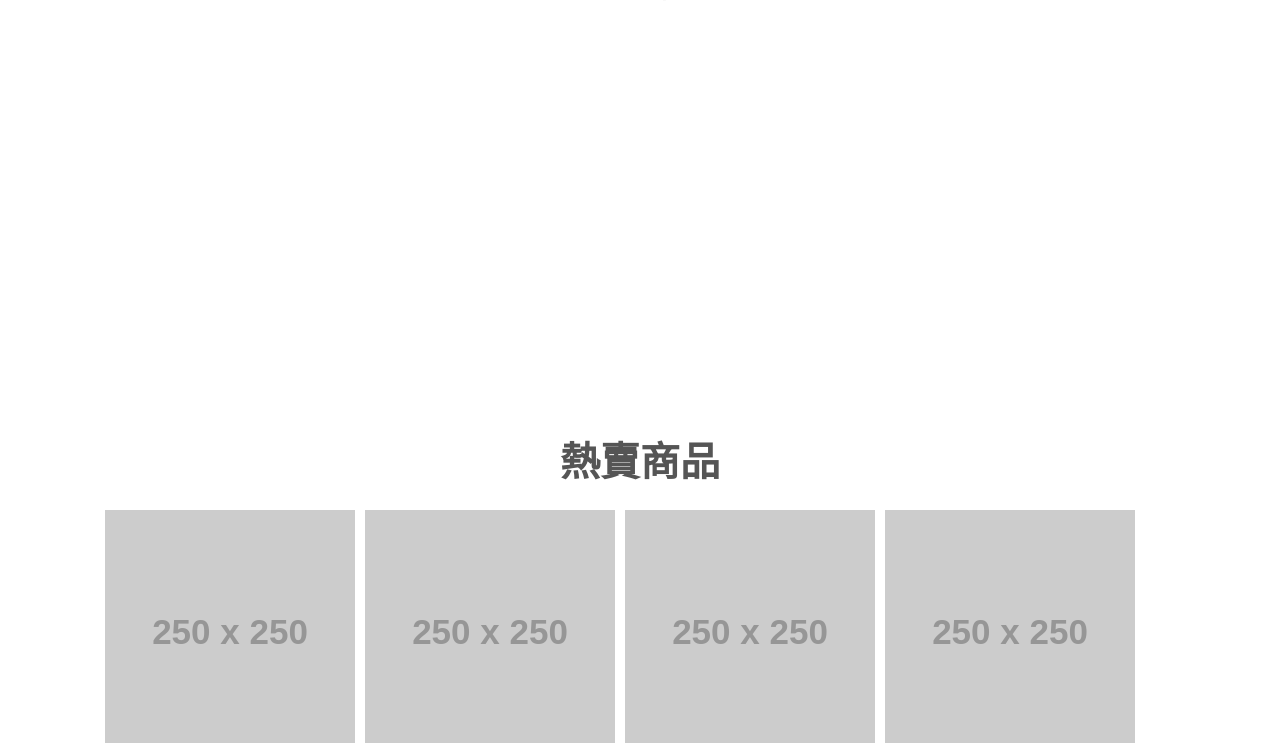
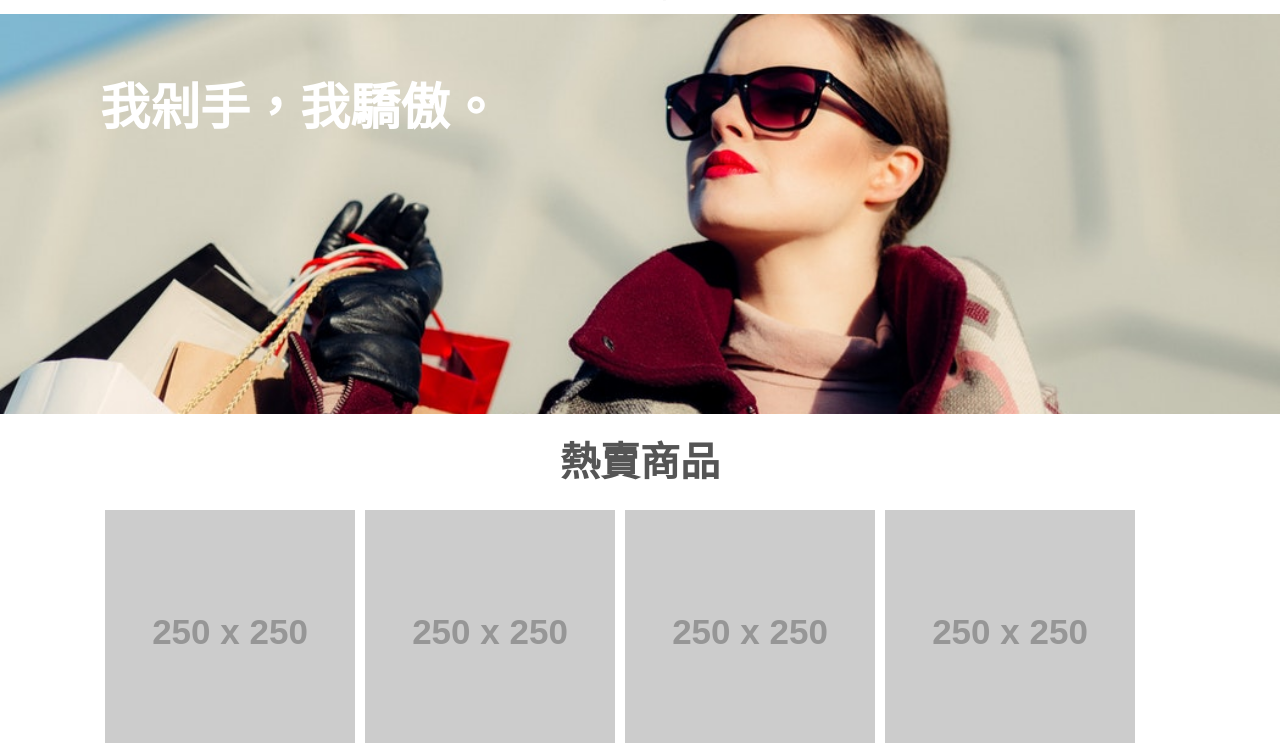
Before and after one commit to SophieTang2919/E-commerce_Shop, a plain HTML site: page index.html in a window 1280 px wide. Shown: the part 66-809 px from the top of the page. Drawn offline with nearby package versions, Linux system fonts and the light colour scheme; placeholder pictures from the web are drawn by us.

Commit message:
add background

```diff
--- a/stylesheets/style.css
+++ b/stylesheets/style.css
@@ -462,7 +462,7 @@ a:hover {
 
 .index-image {
   height: 400px;
-  background: url(/shop/images/Home.jpg) center center no-repeat;
+  background: url(/images/Home.jpg) center center no-repeat;
   background-size: cover;
 }
 
```
Also changed, not shown: 1 other file.
